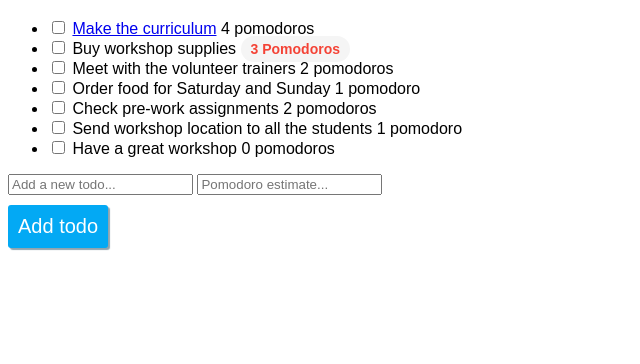
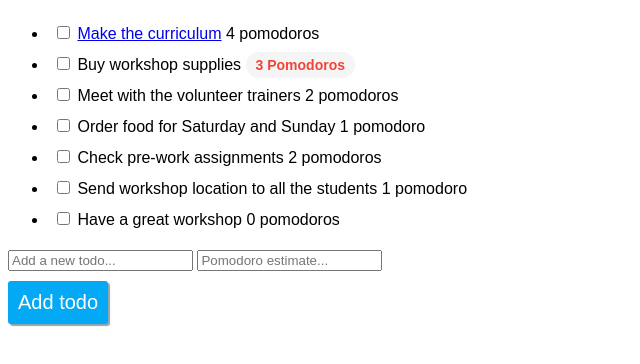
Before and after one commit to angitbit/todo_app_front_end, a plain HTML site: page index.html in a window 1280 px wide. Shown: the part 48-412 px from the top of the page, without its empty margins (0-640 px from the left). Drawn offline with Linux system fonts and the light colour scheme.

Commit message:
Add css li

```diff
--- a/index.css
+++ b/index.css
@@ -25,3 +25,7 @@ html{
 #add-new-todo-button:active{
   box-shadow: 11px 11px 11px #90A4AE;
 }
+li{
+  padding: 5px;
+  margin-bottom:1px;
+}
```
